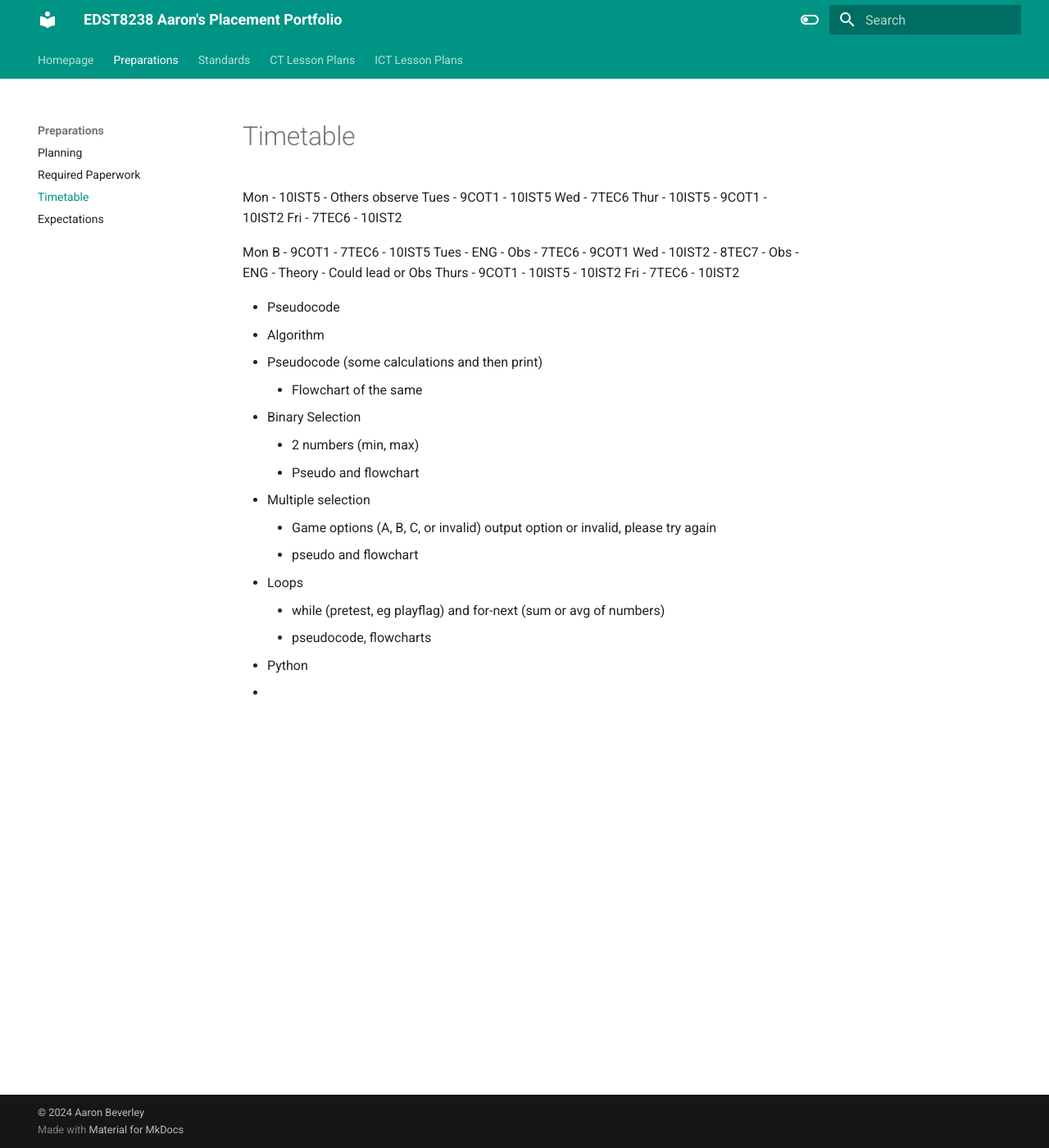
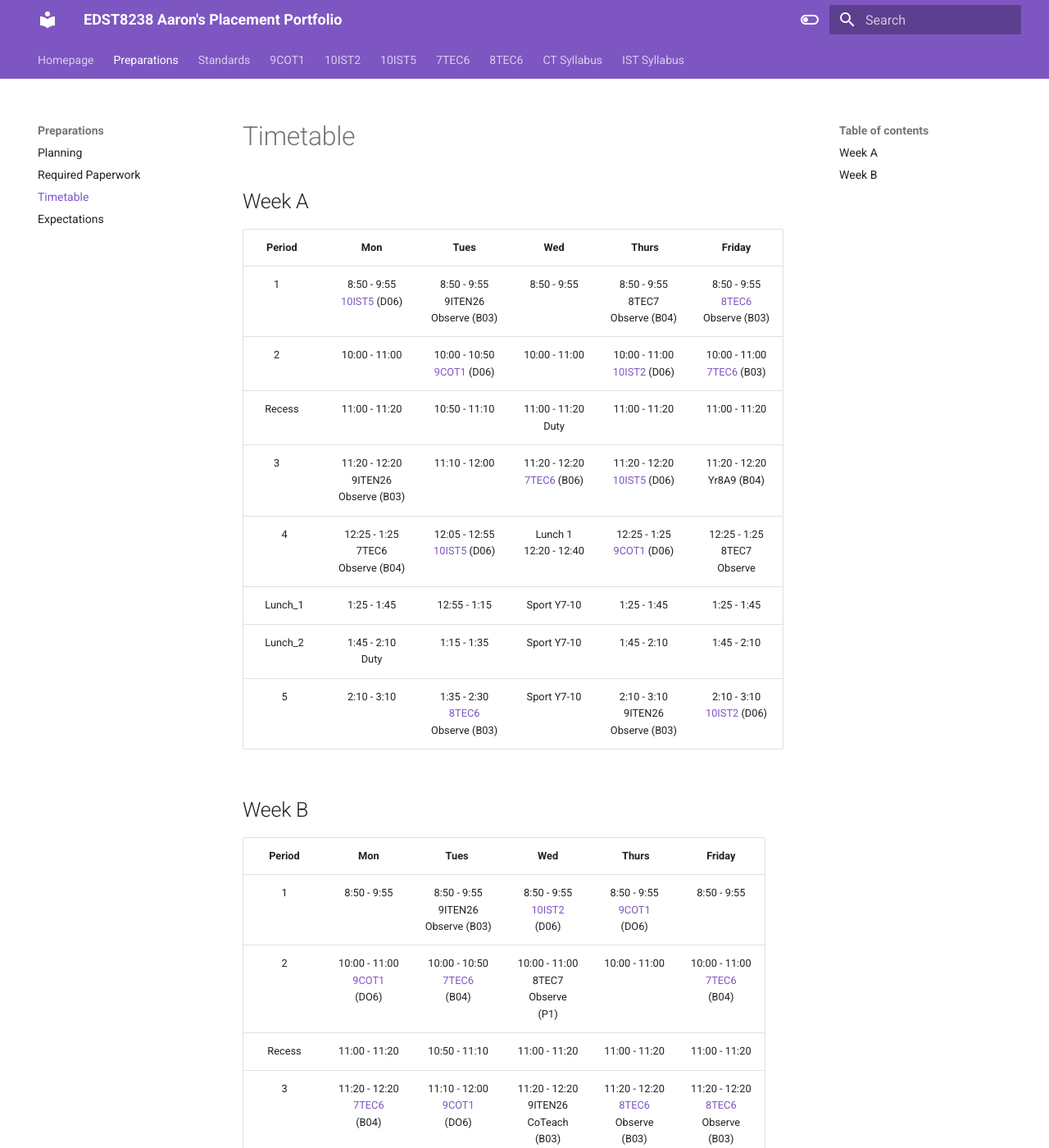
Before and after one commit to aaron-beverley-mq/edst8238-placement-journal, an MkDocs documentation site: the page built from docs/preparations/timetable.md, in a window 1280 px wide and 1400 px high. Shown: the whole window at 82% size. Built offline with MkDocs 1.6.1 and Material for MkDocs 9.7.7, drawn with Linux system fonts in a browser that asks for light colours; some of the changed text lies outside the part shown.

Commit message:
setup timetable

```diff
--- a/docs/preparations/timetable.md
+++ b/docs/preparations/timetable.md
@@ -1,51 +1,25 @@
-Mon
-- 10IST5
-- Others observe
-Tues
-- 9COT1
-- 10IST5
-Wed
-- 7TEC6
-Thur
-- 10IST5
-- 9COT1
-- 10IST2
-Fri
-- 7TEC6
-- 10IST2
+# Timetable
 
-Mon B
-- 9COT1
-- 7TEC6
-- 10IST5
-Tues
-- ENG - Obs
-- 7TEC6
-- 9COT1
-Wed
-- 10IST2
-- 8TEC7 - Obs
-- ENG - Theory - Could lead or Obs
-Thurs
-- 9COT1
-- 10IST5
-- 10IST2
-Fri
-- 7TEC6
-- 10IST2
+## Week A
+| Period   | Mon                                                 | Tues                                                         |   Wed                                               |  Thurs                                                | Friday                                                       |
+| :--------: | :---------------------------------------------------: | :------------------------------------------------------------: | :---------------------------------------------------: | :-----------------------------------------------------: | :------------------------------------------------------------: |
+| 1        | 8:50 - 9:55<br>[10IST5](../10IST5/overview.md) (D06) | 8:50 - 9:55<br>9ITEN26<br>Observe (B03)                      | 8:50 - 9:55                                         | 8:50 - 9:55<br>8TEC7<br>Observe (B04)                 | 8:50 - 9:55<br>[8TEC6](../8TEC6/overview.md)<br>Observe (B03) |
+| 2        | 10:00 - 11:00                                       | 10:00 - 10:50<br>[9COT1](../9COT1/overview.md) (D06)          | 10:00 - 11:00                                       | 10:00 - 11:00<br>[10IST2](../10IST2/overview.md) (D06) | 10:00 - 11:00<br>[7TEC6](../7TEC6/overview.md) (B03)          |
+| Recess   | 11:00 - 11:20                                       | 10:50 - 11:10                                                | 11:00 - 11:20<br>Duty                               | 11:00 - 11:20                                         | 11:00 - 11:20                                                |
+| 3        | 11:20 - 12:20<br>9ITEN26<br>Observe (B03)           | 11:10 - 12:00                                                | 11:20 - 12:20<br>[7TEC6](../7TEC6/overview.md) (B06) | 11:20 - 12:20<br>[10IST5](../10IST5/overview.md) (D06) | 11:20 - 12:20<br>Yr8A9 (B04)                                 |
+| 4        | 12:25 - 1:25<br>7TEC6<br>Observe (B04)              | 12:05 - 12:55<br>[10IST5](../10IST5/overview.md) (D06)        | Lunch 1<br>12:20 - 12:40                            | 12:25 - 1:25<br>[9COT1](../9COT1/overview.md) (D06)    | 12:25 - 1:25<br>8TEC7<br>Observe                             |
+| Lunch_1  | 1:25 - 1:45                                         | 12:55 - 1:15                                                 | Sport Y7-10                                         | 1:25 - 1:45                                           | 1:25 - 1:45                                                  |
+| Lunch_2  | 1:45 - 2:10<br>Duty                                 | 1:15 - 1:35                                                  | Sport Y7-10                                         | 1:45 - 2:10                                           | 1:45 - 2:10                                                  |
+| 5        | 2:10 - 3:10                                         | 1:35 - 2:30<br>[8TEC6](../8TEC6/overview.md)<br>Observe (B03) | Sport Y7-10                                         | 2:10 - 3:10<br>9ITEN26<br>Observe (B03)               | 2:10 - 3:10<br>[10IST2](../10IST2/overview.md) (D06)          |
 
-- Pseudocode
-- Algorithm
-  - Pseudocode (some calculations and then print)
-    - Flowchart of the same
-  - Binary Selection
-    - 2 numbers (min, max)
-    - Pseudo and flowchart
-  - Multiple selection
-    - Game options (A, B, C, or invalid) output option or invalid, please try again
-    - pseudo and flowchart
-  - Loops
-    - while (pretest, eg playflag) and for-next (sum or avg of numbers)
-    - pseudocode, flowcharts
-- Python
-  -
+## Week B
+| Period  |   Mon                                                    |  Tues                                                    |   Wed                                                   |  Thurs                                                   | Friday                                                   |
+| :-------: | :--------------------------------------------------------: | :--------------------------------------------------------: | :-------------------------------------------------------: | :--------------------------------------------------------: | :--------------------------------------------------------: |
+| 1       | 8:50 - 9:55                                              | 8:50 - 9:55<br>9ITEN26<br>Observe (B03)                  | 8:50 - 9:55<br>[10IST2](../10IST2/overview.md)<br>(D06) | 8:50 - 9:55<br>[9COT1](../9COT1/overview.md) <br>(DO6)   | 8:50 - 9:55                                              |
+| 2       | 10:00 - 11:00<br>[9COT1](../9COT1/overview.md) <br>(DO6) | 10:00 - 10:50<br>[7TEC6](../7TEC6/overview.md)<br>(B04)  | 10:00 - 11:00<br>8TEC7<br>Observe<br>(P1)                          | 10:00 - 11:00                                            | 10:00 - 11:00<br>[7TEC6](../7TEC6/overview.md)<br>(B04)  |
+| Recess  | 11:00 - 11:20                                            | 10:50 - 11:10                                            | 11:00 - 11:20                                           | 11:00 - 11:20                                            | 11:00 - 11:20                                            |
+| 3       | 11:20 - 12:20<br>[7TEC6](../7TEC6/overview.md)<br>(B04)  | 11:10 - 12:00<br>[9COT1](../9COT1/overview.md) <br>(DO6) | 11:20 - 12:20<br>9ITEN26<br>CoTeach<br> (B03)               | 11:20 - 12:20<br>[8TEC6](../8TEC6/overview.md)<br>Observe<br>(B03)  | 11:20 - 12:20<br>[8TEC6](../8TEC6/overview.md)<br>Observe<br>(B03)  |
+| 4       | 12:25 - 1:25<br>Duty                                     | 12:05 - 12:55                                            | Lunch 1<br>12:20 - 12:40<br>Duty                        | 12:25 - 1:25<br>[10IST5](../10IST5/overview.md)<br>(D06) | 12:25 - 1:25<br>[10IST2](../10IST2/overview.md)<br>(D06) |
+| Lunch 1 | 1:25 - 1:45                                              | 12:55 - 1:15                                             | Sport Y7-10                                             | 1:25 - 1:45                                              | 1:25 - 1:45                                              |
+| Lunch 2 | 1:45 - 2:10                                              | 1:15 - 1:35                                              | Sport Y7-10                                             | 1:45 - 2:10                                              | 1:45 - 2:10                                              |
+| 5       | 2:10 - 3:10<br>[10IST5](../10IST5/overview.md)<br>(D06)  | 1:35 - 2:30<br>[8TEC6](../8TEC6/overview.md)<br>Observe<br>(B03)    | Sport Y7-10                                             | 2:10 - 3:10<br>[10IST2](../10IST2/overview.md)<br>(D06)  | 2:10 - 3:10<br>8TEC7<br>Observe<br>(P1)                             |
--- a/mkdocs.yml
+++ b/mkdocs.yml
@@ -15,14 +15,14 @@ theme:
       toggle:
         icon: material/toggle-switch-off-outline
         name: Switch to dark mode
-      primary: teal
+      primary: deep purple
       accent: purple
     - scheme: slate
       toggle:
         icon: material/toggle-switch
         name: Switch to light mode
-      primary: teal
-      accent: lime
+      primary: deep purple
+      accent: purple
 
 markdown_extensions:
   - pymdownx.highlight:
@@ -59,7 +59,6 @@ nav:
     - 'preparations/paperwork.md'
     - 'preparations/timetable.md'
     - 'preparations/expectations.md'
-
   - Standards:
     - 'standards/standard1.md'
     - 'standards/standard2.md'
@@ -68,11 +67,23 @@ nav:
     - 'standards/standard5.md'
     - 'standards/standard6.md'
     - 'standards/standard7.md'
-  - CT Lesson Plans:
-    - lesson_plans/9COT1/overview.md
-    - lesson_plans/9COT1/lesson1.md
-  - ICT Lesson Plans:
-    - lesson_plans/10IST2/overview.md
+  - 9COT1:
+    - '9COT1/overview.md'
+    - '9COT1/lesson-plans.md'
+    - '9COT1/lesson1.md'
+  - 10IST2:
+    - 10IST2/overview.md
+  - 10IST5:
+    - 10IST5/overview.md
+  - 7TEC6:
+    - '7TEC6/overview.md'
+  - 8TEC6:
+    - '8TEC6/overview.md'
+  - CT Syllabus:
+    - syllabus/stage5/computing-technology/analysing-data/dbms.md
+    - syllabus/stage5/computing-technology/software-development/games-simulations-revision.md
+  - IST Syllabus:
+    - syllabus/stage5/computing-technology/software-development/games-simulations-revision.md
 
 copyright: |
   &copy; 2024 <a href="https://github.com/aaron-beverley-mq" target="_blank" rel="noopener">Aaron Beverley</a>
```
Also changed, not shown: docs/10IST2/overview.md (added, +1 -0 lines), docs/10IST5/overview.md (added, +1 -0 lines), docs/9COT1/lesson-plans.md (added, +4 -0 lines), docs/9COT1/lesson1.md (added, +29 -0 lines), docs/9COT1/overview.md (added, +75 -0 lines), docs/index.md (+1 -1 lines), docs/lesson_plans/9COT1/lesson1.md (deleted, +0 -29 lines), docs/lesson_plans/9COT1/overview.md (deleted, +0 -75 lines), docs/syllabus/stage5/computing-technology/analysing-data/dbms.md (added, +1 -0 lines), docs/syllabus/stage5/computing-technology/software-development/games-simulations-revision.md (added, +16 -0 lines), docs/7TEC6/overview.md (added), docs/8TEC6/overview.md (added).
